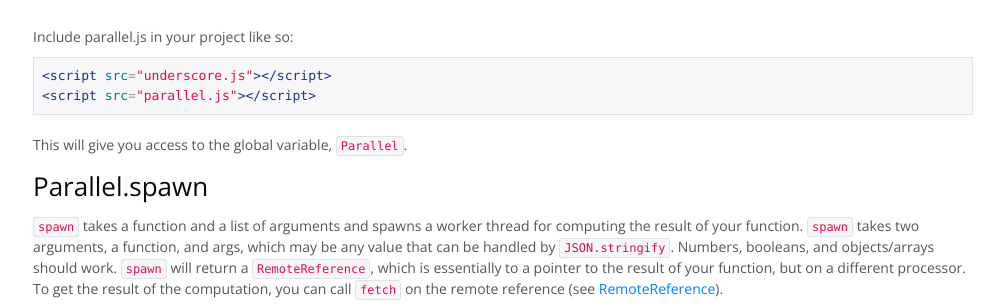
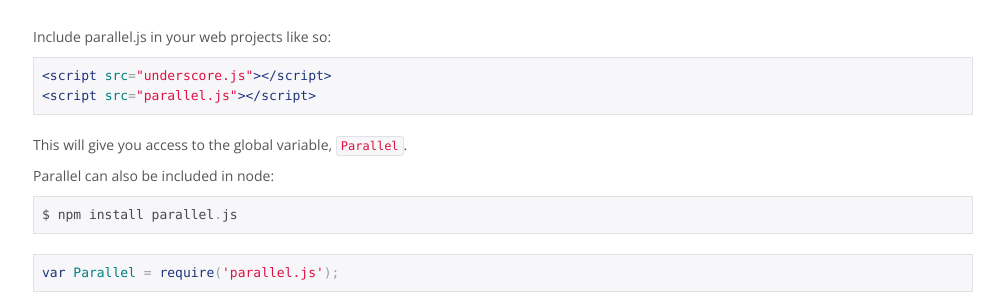
Before and after one commit to parallel-js/parallel.js, a website with bundled scripts: page index.html in a window 1280 px wide. Shown: the part 493-800 px from the top of the page, without its empty margins (137-1141 px from the left). Built offline with nearby package versions, Linux system fonts and the light colour scheme.

Commit message:
Add documentation about node usage

```diff
--- a/index.html
+++ b/index.html
@@ -36,7 +36,7 @@
 
             <h2 class="page-header">Usage</h2>
 
-            <p>Include parallel.js in your project like so:</p>
+            <p>Include parallel.js in your web projects like so:</p>
 
 <pre class="prettyprint">
 &lt;script src="underscore.js"&gt;&lt;/script&gt;
@@ -45,6 +45,14 @@
 
             <p>This will give you access to the global variable, <code>Parallel</code>.</p>
 
+            <p>Parallel can also be included in node:</p>
+<pre class="prettyprint">
+$ npm install parallel.js
+</pre>
+
+<pre class="prettyprint">
+var Parallel = require('parallel.js');
+</pre>
             <h3 id="spawn">Parallel.spawn</h3>
 
             <p><code>spawn</code> takes a function and a list of arguments and spawns a worker thread for computing the result of your function. <code>spawn</code> takes two arguments, a function, and args, which may be any value that can be handled by <code>JSON.stringify</code>. Numbers, booleans, and objects/arrays should work. <code>spawn</code> will return a <code>RemoteReference</code>, which is essentially to a pointer to the result of your function, but on a different processor. To get the result of the computation, you can call <code>fetch</code> on the remote reference (see <a href="#remote-reference">RemoteReference</a>).</p>
```
Also changed, not shown: README.md.
